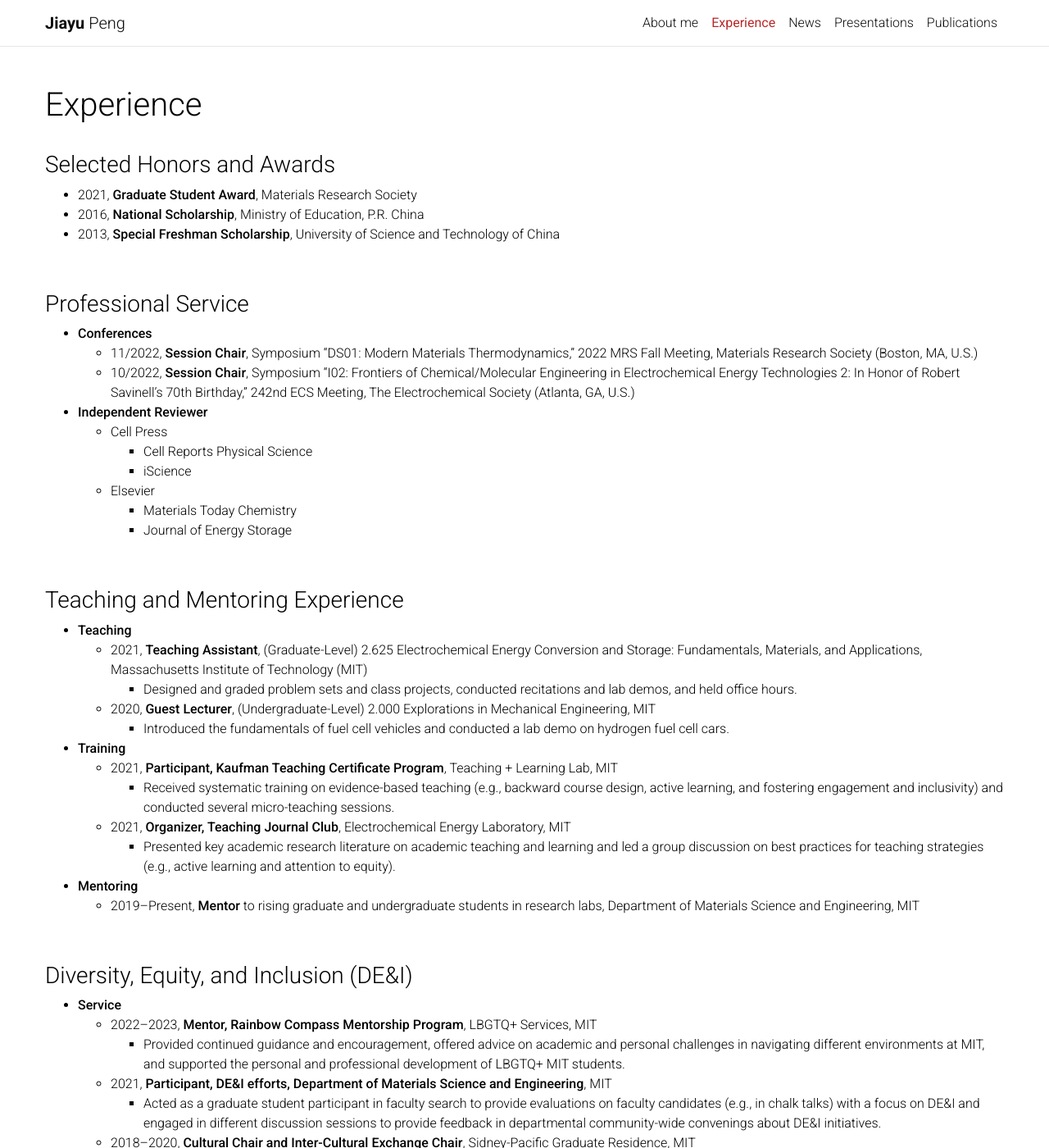
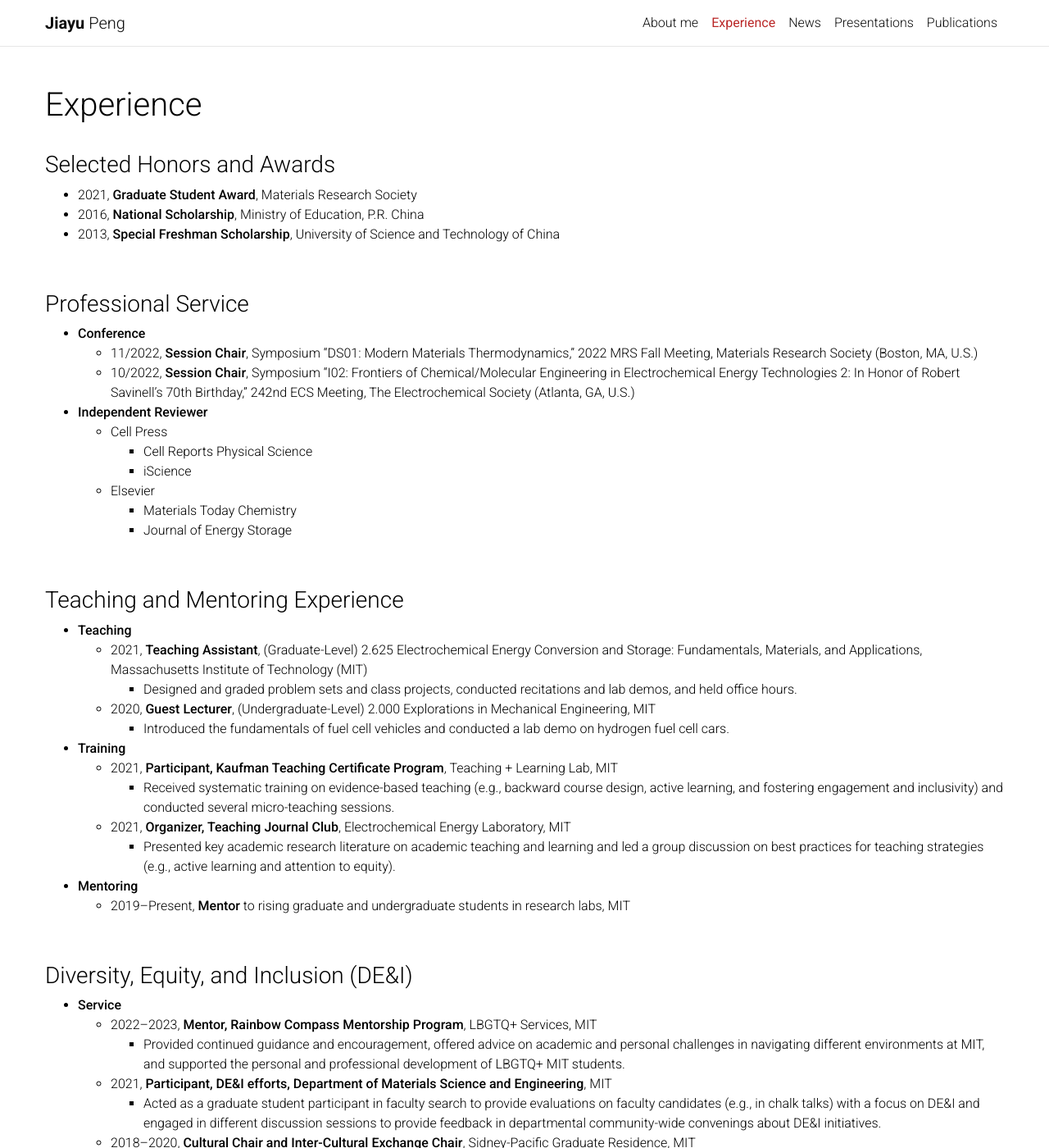
Before and after one commit to jypeng95/jypeng95.github.io, a Jekyll site: the page built from _pages/experience.md, in a window 1280 px wide and 1400 px high. Shown: the whole window at 82% size. Built offline with Jekyll 4.4.1, drawn with Linux system fonts in a browser that asks for light colours; a style sheet for code colours, icons or effects is not loaded.

Commit message:
Update experience

```diff
--- a/_pages/experience.md
+++ b/_pages/experience.md
@@ -16,7 +16,7 @@ nav: true
 
 ### Professional Service
 
-* **Conferences**
+* **Conference**
   * 11/2022, **Session Chair**, Symposium "DS01: Modern Materials Thermodynamics," 2022 MRS Fall Meeting, Materials Research Society (Boston, MA, U.S.)
   * 10/2022, **Session Chair**, Symposium "I02: Frontiers of Chemical/Molecular Engineering in Electrochemical Energy Technologies 2: In Honor of Robert Savinell's 70th Birthday," 242nd ECS Meeting, The Electrochemical Society (Atlanta, GA, U.S.)
 * **Independent Reviewer**
@@ -43,7 +43,7 @@ and fostering engagement and inclusivity) and conducted several micro-teaching s
   * 2021, **Organizer, Teaching Journal Club**, Electrochemical Energy Laboratory, MIT
     * Presented key academic research literature on academic teaching and learning and led a group discussion on best practices for teaching strategies (e.g., active learning and attention to equity).
 * **Mentoring**
-    * 2019–Present, **Mentor** to rising graduate and undergraduate students in research labs, Department of Materials Science and Engineering, MIT
+    * 2019–Present, **Mentor** to rising graduate and undergraduate students in research labs, MIT
 
 <br>
 
```
